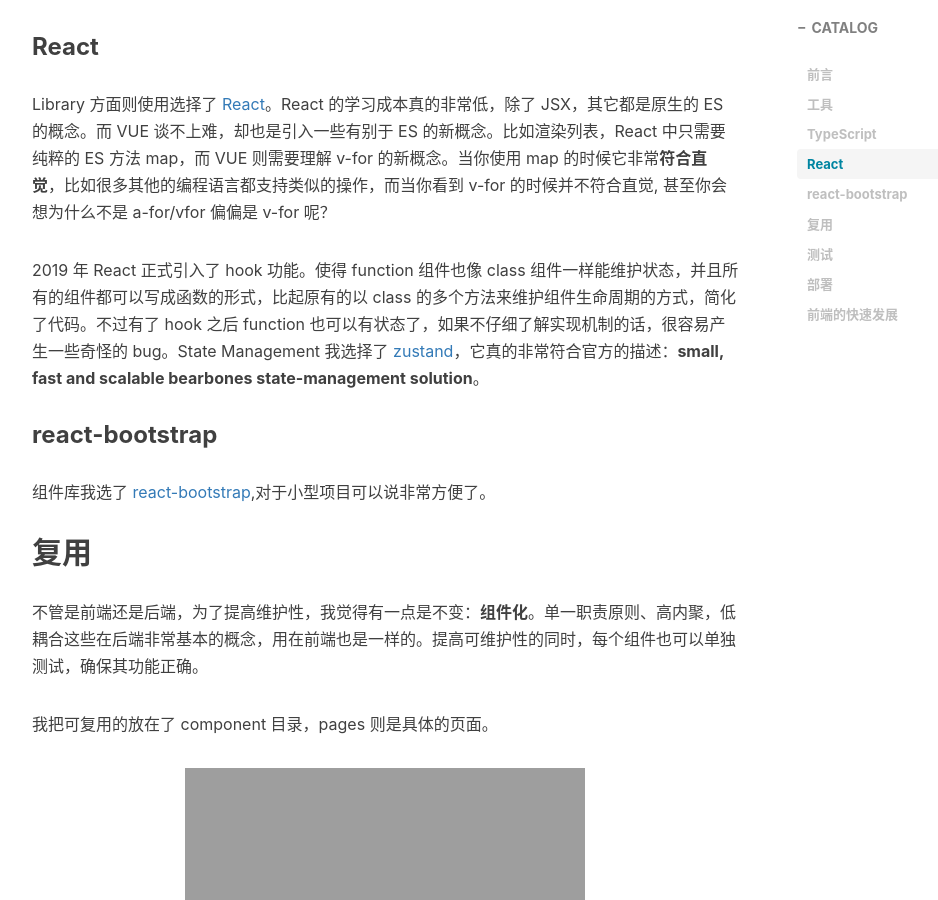
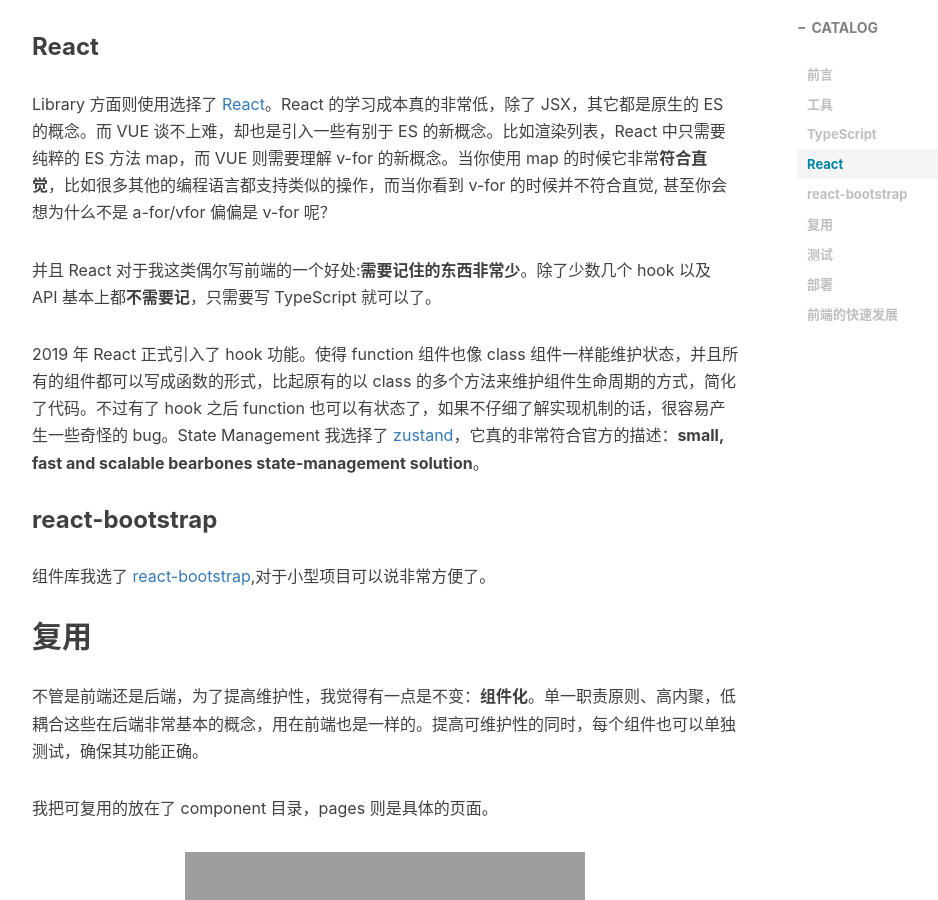
Before and after one commit to linnaname/linnaname.github.io, a Jekyll site: the page built from _posts/connectdev/2024-09-11-dev_fonted.md, in a window 1280 px wide and 900 px high, scrolled down 971 px. Shown: the whole window, without its empty margins (233-1171 px from the left). Built offline with Jekyll 4.4.1, drawn with Linux system fonts in a browser that asks for light colours; nearby versions of some CDN libraries; comment, search, counter and statistics services are not loaded; some of the changed lines change nothing that is shown.

Commit message:
(fix) image url

```diff
--- a/_posts/connectdev/2024-09-11-dev_fonted.md
+++ b/_posts/connectdev/2024-09-11-dev_fonted.md
@@ -26,6 +26,8 @@
 
 Library 方面则使用选择了 [React](https://react.dev)。React 的学习成本真的非常低，除了 JSX，其它都是原生的 ES 的概念。而 VUE 谈不上难，却也是引入一些有别于 ES 的新概念。比如渲染列表，React 中只需要纯粹的 ES 方法 map，而 VUE 则需要理解 v-for 的新概念。当你使用 map 的时候它非常**符合直觉**，比如很多其他的编程语言都支持类似的操作，而当你看到 v-for 的时候并不符合直觉, 甚至你会想为什么不是 a-for/vfor 偏偏是 v-for 呢？
 
+并且 React 对于我这类偶尔写前端的一个好处:**需要记住的东西非常少**。除了少数几个 hook 以及 API 基本上都**不需要记**，只需要写 TypeScript 就可以了。
+
 2019 年 React 正式引入了 hook 功能。使得 function 组件也像 class 组件一样能维护状态，并且所有的组件都可以写成函数的形式，比起原有的以 class 的多个方法来维护组件生命周期的方式，简化了代码。不过有了 hook 之后 function 也可以有状态了，如果不仔细了解实现机制的话，很容易产生一些奇怪的 bug。State Management 我选择了 [zustand](https://github.com/pmndrs/zustand)，它真的非常符合官方的描述：**small, fast and scalable bearbones state-management solution**。
 
 ### react-bootstrap
@@ -38,13 +40,13 @@
 
 我把可复用的放在了 component 目录，pages 则是具体的页面。
 
-![alt text](https://linnaname.github.io/img/blog/tech/fontend/image_01.png)
+![alt text](https://linnaname.github.io/img/blog/tech/connectdev/fontend/image_01.png)
 
 当然我并不是一个专业的前端工程师，欢迎大家的建议！
 
 为了更方便地在项目里 axios 我还对它进行了一点小小的封装。
 
-![alt text](https://linnaname.github.io/img/blog/tech/fontend/image_05.png)
+![alt text](https://linnaname.github.io/img/blog/tech/connectdev/fontend/image_05.png)
 
 ## 测试
 
@@ -52,19 +54,19 @@
 
 vscode-jest 和 Jest Runner 等可以非常方便在编辑器内运行这些测试。
 
-![alt text](https://linnaname.github.io/img/blog/tech/fontend/image_01.png)
+![alt text](https://linnaname.github.io/img/blog/tech/connectdev/fontend/image_01.png)
 
 当然 `npm test` 也非常方便。
 
-![alt text](https://linnaname.github.io/img/blog/tech/fontend/image.png)
+![alt text](https://linnaname.github.io/img/blog/tech/connectdev/fontend/image.png)
 
 ## 部署
 
 使用 Docker 通过 Gitlab CI/CD 部署到 Kubernetes 也非常方便
 
-![alt text](https://linnaname.github.io/img/blog/tech/fontend/image_02.png)
+![alt text](https://linnaname.github.io/img/blog/tech/connectdev/fontend/image_02.png)
 
-![alt text](https://linnaname.github.io/img/blog/tech/fontend/image_03.png)
+![alt text](https://linnaname.github.io/img/blog/tech/connectdev/fontend/image_03.png)
 
 ## 前端的快速发展
 
```
